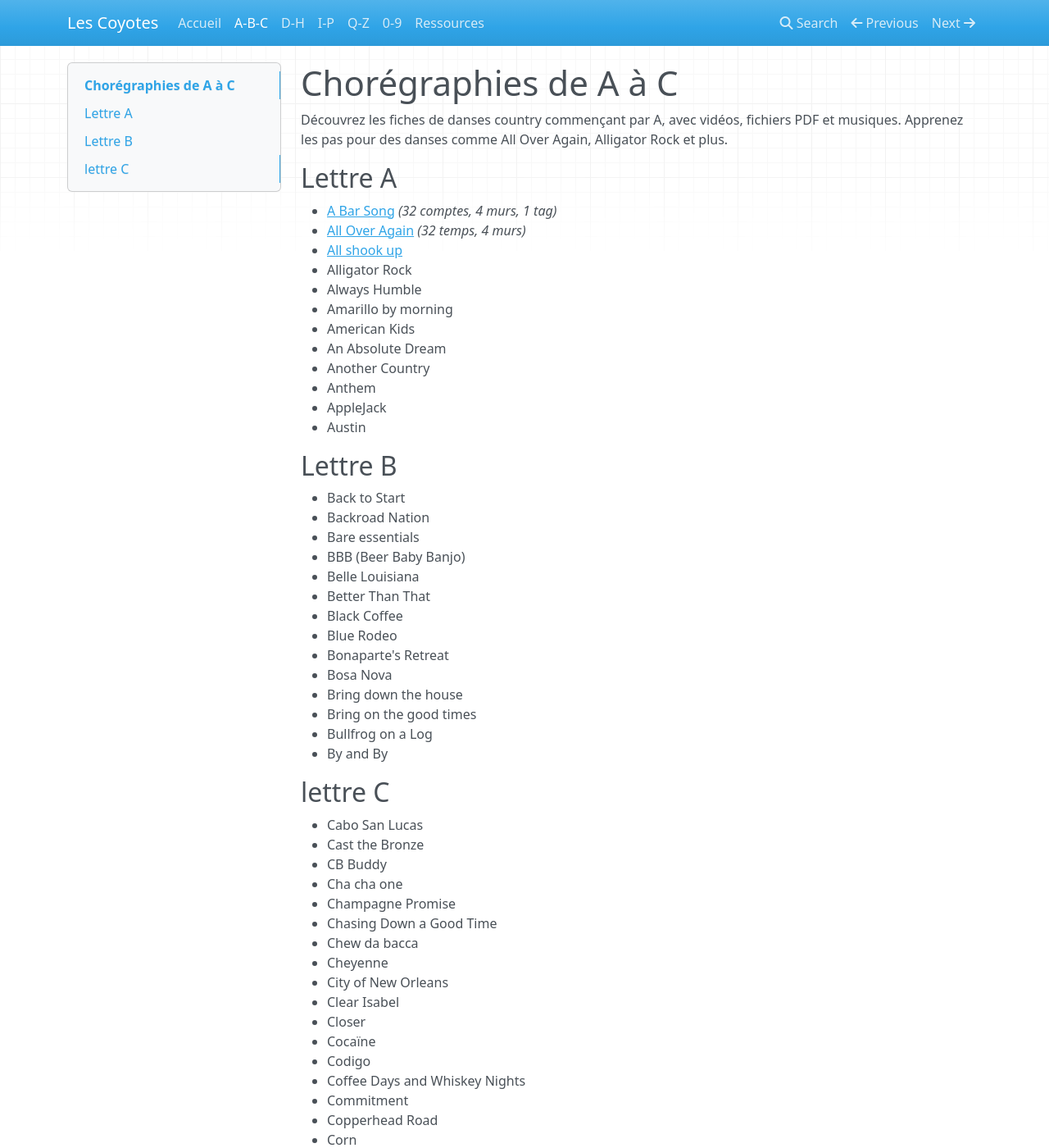
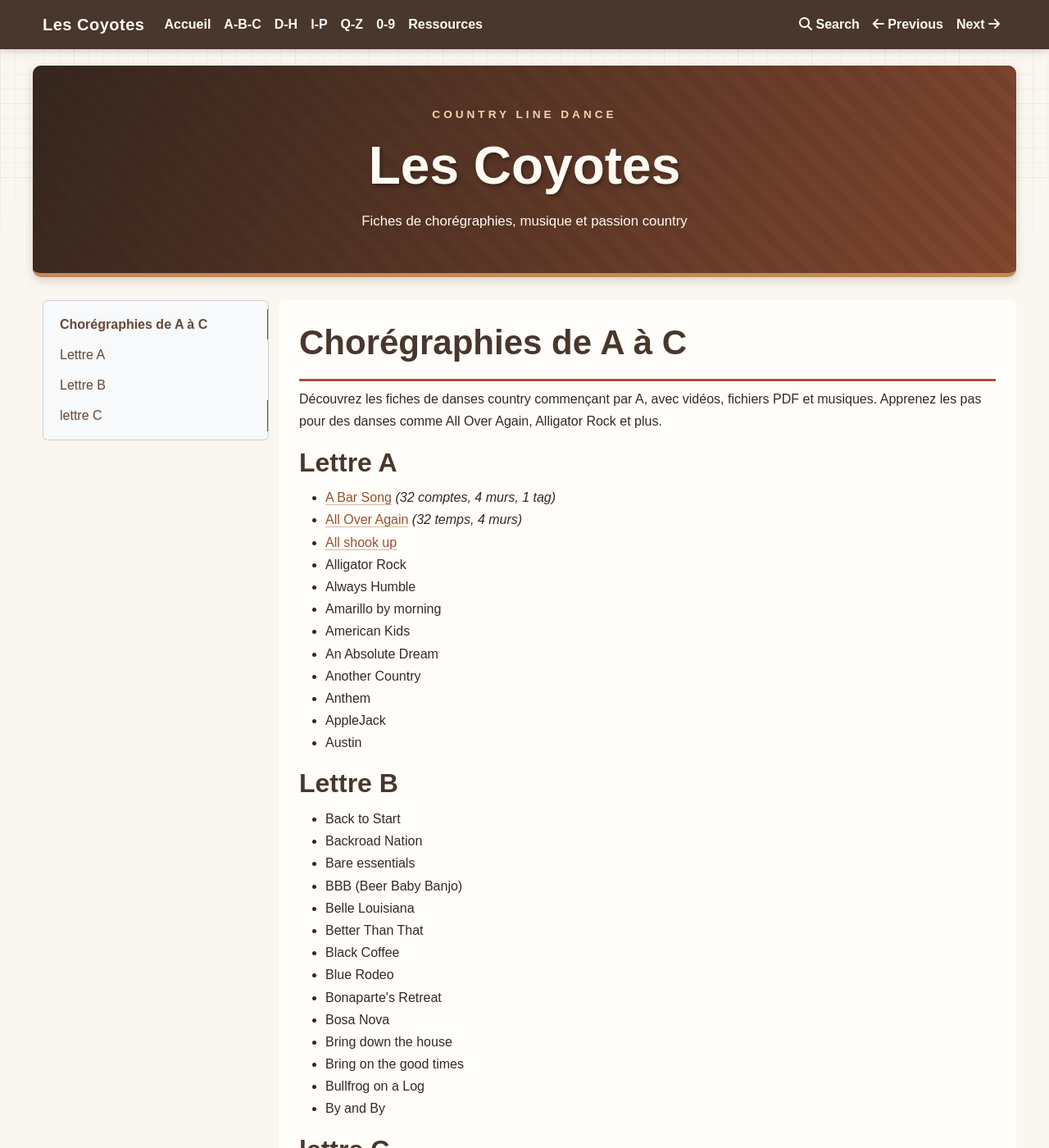
Before and after one commit to JCB59110/les-coyotes, an MkDocs documentation site: the page built from docs/A-B-C/index.md, in a window 1280 px wide and 1400 px high. Shown: the whole window at 82% size. Built offline with MkDocs 1.6.1, drawn with Linux system fonts in a browser that asks for light colours; nearby versions of some CDN libraries; some of the changed text lies outside the part shown.

Commit message:
Ajout des icones pour les mobiles

```diff
--- a/docs/extra.css
+++ b/docs/extra.css
@@ -0,0 +1,367 @@
+
+/* ===== LES COYOTES : STYLE GÉNÉRAL ===== */
+
+:root {
+  --coyote-cream: #faf7f0;
+  --coyote-brown: #49372d;
+  --coyote-terracotta: #a65335;
+  --coyote-sand: #e8dcc9;
+  --coyote-text: #302a26;
+}
+
+/* Fond et texte */
+
+body {
+  background-color: var(--coyote-cream);
+  color: var(--coyote-text);
+  font-family: Arial, Helvetica, sans-serif;
+  line-height: 1.7;
+}
+
+/* Bandeau supérieur */
+
+.navbar {
+  background-color: var(--coyote-brown) !important;
+  border: none;
+}
+
+.navbar-brand,
+.navbar-nav > li > a {
+  color: #fffaf2 !important;
+}
+
+.navbar-brand {
+  font-weight: bold;
+  letter-spacing: 0.5px;
+}
+
+.navbar-nav > li > a:hover,
+.navbar-nav > li > a:focus {
+  background-color: var(--coyote-terracotta) !important;
+}
+
+/* Titres */
+
+h1,
+h2,
+h3,
+h4 {
+  color: var(--coyote-brown);
+  font-weight: 700;
+  line-height: 1.3;
+}
+
+h1 {
+  border-bottom: 3px solid var(--coyote-terracotta);
+  padding-bottom: 0.4em;
+}
+
+/* Liens */
+
+a {
+  color: var(--coyote-terracotta);
+}
+
+a:hover,
+a:focus {
+  color: var(--coyote-brown);
+}
+
+/* Zone de contenu */
+
+.container {
+  max-width: 1200px;
+}
+
+.col-md-9 {
+  background-color: #fffdf9;
+  padding: 25px;
+  border-radius: 8px;
+}
+
+/* Tableaux */
+
+table {
+  background-color: #fffdf9;
+}
+
+table th {
+  background-color: var(--coyote-sand);
+  color: var(--coyote-brown);
+}
+
+table th,
+table td {
+  padding: 9px;
+}
+
+/* Pied de page : apparence */
+
+footer {
+  margin-top: 35px;
+  padding: 22px 15px;
+  background-color: var(--coyote-brown);
+  color: #fffaf2;
+  text-align: center;
+}
+
+footer a {
+  color: #f4d6b9;
+}
+
+footer a:hover,
+footer a:focus {
+  color: white;
+}
+
+/* Bouton de partage */
+
+#share-button {
+  display: inline-block;
+  margin-top: 12px;
+  padding: 11px 18px;
+  border: 0;
+  border-radius: 5px;
+  background-color: var(--coyote-terracotta);
+  color: white;
+  font-size: 1em;
+  font-weight: bold;
+  cursor: pointer;
+}
+
+#share-button:hover,
+#share-button:focus {
+  background-color: var(--coyote-brown);
+}
+
+#share-feedback {
+  color: #315d39;
+  font-weight: bold;
+}
+
+/* Affichage sur téléphone */
+
+@media (max-width: 767px) {
+  .col-md-9 {
+    padding: 15px;
+  }
+
+  h1 {
+    font-size: 1.8em;
+  }
+}
+
+
+/* ===== BANNIÈRE COUNTRY DES COYOTES ===== */
+
+.country-banner {
+  position: relative;
+  overflow: hidden;
+  margin: 0 0 28px;
+  padding: 48px 24px;
+  border-radius: 10px;
+  text-align: center;
+  color: #fffaf2;
+  background:
+    linear-gradient(
+      115deg,
+      rgba(48, 35, 28, 0.94),
+      rgba(126, 67, 43, 0.78)
+    ),
+    repeating-linear-gradient(
+      45deg,
+      #8c573c 0,
+      #8c573c 12px,
+      #75442f 12px,
+      #75442f 24px
+    );
+  border-bottom: 5px solid #c28a55;
+  box-shadow: 0 4px 12px rgba(48, 35, 28, 0.18);
+}
+
+.country-banner-inner {
+  max-width: 900px;
+  margin: 0 auto;
+}
+
+.country-banner-kicker {
+  margin: 0 0 10px;
+  color: #f2d5b2;
+  font-size: 0.85em;
+  font-weight: bold;
+  letter-spacing: 4px;
+}
+
+.country-banner h1 {
+  margin: 0;
+  padding: 0;
+  border: none;
+  color: #fffaf2;
+  font-size: clamp(2.2em, 5vw, 4em);
+  text-shadow: 2px 3px 5px rgba(0, 0, 0, 0.35);
+}
+
+.country-banner-subtitle {
+  margin: 12px 0 0;
+  color: #fffaf2;
+  font-size: 1.05em;
+}
+
+/* ===== PIED DE PAGE ===== */
+
+.coyote-footer {
+  clear: both;
+  margin-top: 40px;
+  padding: 28px 16px;
+  background: #49372d;
+  color: #fffaf2;
+  text-align: center;
+  border-top: 4px solid #c28a55;
+}
+
+.coyote-footer p {
+  margin: 8px 0;
+}
+
+.coyote-footer a {
+  color: #f2d5b2;
+  text-decoration: underline;
+}
+
+.coyote-footer a:hover,
+.coyote-footer a:focus {
+  color: #ffffff;
+}
+
+.coyote-footer #share-button {
+  margin-top: 12px;
+}
+
+.coyote-footer #share-feedback[hidden] {
+  display: none;
+}
+
+@media (max-width: 767px) {
+  .country-banner {
+    padding: 32px 16px;
+    border-radius: 6px;
+  }
+
+  .country-banner-kicker {
+    letter-spacing: 2px;
+  }
+
+  .country-banner-subtitle {
+    font-size: 0.95em;
+  }
+}
+
+/* ===== MENU PRINCIPAL COUNTRY ===== */
+
+.navbar {
+  background: #49372d !important;
+  border: none !important;
+  box-shadow: 0 3px 8px rgba(48, 35, 28, 0.18);
+}
+
+.navbar .navbar-brand,
+.navbar .navbar-nav > li > a {
+  color: #fffaf2 !important;
+  font-weight: 600;
+}
+
+.navbar .navbar-brand:hover,
+.navbar .navbar-brand:focus,
+.navbar .navbar-nav > li > a:hover,
+.navbar .navbar-nav > li > a:focus {
+  color: #ffffff !important;
+  background: #a65335 !important;
+}
+
+/* Élément actif du menu */
+
+.navbar .navbar-nav > .active > a,
+.navbar .navbar-nav > .active > a:hover,
+.navbar .navbar-nav > .active > a:focus {
+  color: #ffffff !important;
+  background: #79513c !important;
+}
+
+/* Menu sur téléphone */
+
+.navbar .navbar-toggle {
+  border-color: #e8dcc9;
+}
+
+.navbar .navbar-toggle .icon-bar {
+  background-color: #fffaf2;
+}
+
+.navbar .navbar-toggle:hover,
+.navbar .navbar-toggle:focus {
+  background-color: #a65335;
+}
+
+/* ===== LIENS DU CONTENU ===== */
+
+.col-md-9 a,
+.col-md-9 a:visited {
+  color: #96502f;
+  text-decoration: underline;
+  text-decoration-color: #d8b69b;
+  text-underline-offset: 3px;
+}
+
+.col-md-9 a:hover,
+.col-md-9 a:focus {
+  color: #49372d;
+  text-decoration-color: #49372d;
+}
+
+/* Liens de navigation latérale */
+
+.bs-sidebar .nav > li > a {
+  color: #654938;
+}
+
+.bs-sidebar .nav > li > a:hover,
+.bs-sidebar .nav > li > a:focus {
+  color: #49372d;
+  background-color: #eee4d6;
+}
+
+.bs-sidebar .nav > .active > a,
+.bs-sidebar .nav > .active > a:hover {
+  color: #49372d;
+  border-left-color: #a65335;
+  font-weight: bold;
+}
+
+
+/* Forcer l'apparence native des balises details */
+details {
+  display: block !important;
+  border: none !important;
+  background: transparent !important;
+  box-shadow: none !important;
+  padding: 0 !important;
+  margin: 1em 0 !important;
+}
+
+/* Titre cliquable sans décoration */
+details > summary {
+  display: list-item !important;
+  border: none !important;
+  background: transparent !important;
+  box-shadow: none !important;
+  padding: 0 !important;
+  margin: 0 !important;
+  cursor: pointer;
+  font-weight: normal !important;
+}
+
+/* Contenu sans cadre ni fond */
+details > :not(summary) {
+  border: none !important;
+  box-shadow: none !important;
+}
--- a/mkdocs.yml
+++ b/mkdocs.yml
@@ -1,6 +1,7 @@
 
 site_name: Les Coyotes
 site_description: Fiches de chorégraphies country line dance
+site_url: https://jcb59110.github.io/les-coyotes/
 
 docs_dir: docs
 site_dir: site
@@ -12,6 +13,8 @@
 theme:
   name: mkdocs
   language: fr
+  custom_dir: overrides
+  favicon: favicon.jpg
 
 nav:
   - Accueil: index.md
@@ -21,3 +24,13 @@
   - Q-Z: Q-Z/index.md
   - 0-9: 0-9/index.md
   - Ressources: Ressources/index.md
+
+extra_css:
+  - extra.css
+
+plugins:
+  - search
+  - git-revision-date-localized:
+      locale: fr
+      type: date
+      fallback_to_build_date: false
--- /dev/null
+++ b/overrides/main.html
@@ -0,0 +1,87 @@
+
+{% extends "base.html" %}
+
+{% block extrahead %}
+  {{ super() }}
+  <meta name="referrer" content="strict-origin-when-cross-origin">
+  <meta name="theme-color" content="#49372d">
+  <link rel="apple-touch-icon" href="img/apple-touch-icon.png">
+  <link rel="manifest" href="site.webmanifest">
+{% endblock %}
+
+{% block content %}
+  <div class="country-banner" role="img" aria-label="Bannière country des Coyotes">
+    <div class="country-banner-inner">
+      <p class="country-banner-kicker">COUNTRY LINE DANCE</p>
+      <h1>Les Coyotes</h1>
+      <p class="country-banner-subtitle">Fiches de chorégraphies, musique et passion country</p>
+    </div>
+  </div>
+  {{ super() }}
+{% endblock %}
+
+{% block footer %}
+
+  {% if page.file.src_path == "index.md" %}
+    <p class="last-modified">
+      Dernière modification :
+      {{ page.meta.git_revision_date_localized or "" }}
+    </p>
+  {% endif %}
+
+  <footer class="coyote-footer">
+    <p id="coyote-copyright">© 2026 Les Coyotes</p>
+    <p>
+      <a href="{{ base_url }}/Mentions-legales.html">Mentions légales</a>
+    </p>
+
+    <button id="share-button" type="button">
+      Vous avez aimé cette fiche ? Partagez-la !
+    </button>
+    <p id="share-feedback" role="status" aria-live="polite" hidden>
+      Lien copié dans le presse-papiers !
+    </p>
+  </footer>
+
+  <script>
+    (function () {
+      var year = new Date().getFullYear();
+      var copyright = document.getElementById("coyote-copyright");
+
+      if (copyright) {
+        copyright.textContent = year > 2026
+          ? "© 2026–" + year + " Les Coyotes"
+          : "© 2026 Les Coyotes";
+      }
+
+      var button = document.getElementById("share-button");
+      var feedback = document.getElementById("share-feedback");
+
+      if (button && feedback) {
+        button.addEventListener("click", async function () {
+          var shareText = document.title + " - " + window.location.href;
+
+          try {
+            if (navigator.share) {
+              await navigator.share({
+                title: document.title,
+                text: "Découvrez cette fiche des Coyotes",
+                url: window.location.href
+              });
+            } else if (navigator.clipboard && navigator.clipboard.writeText) {
+              await navigator.clipboard.writeText(shareText);
+              feedback.hidden = false;
+              feedback.textContent = "Lien copié dans le presse-papiers !";
+            } else {
+              window.prompt("Copiez ce lien pour le partager :", shareText);
+            }
+          } catch (error) {
+            if (error.name !== "AbortError") {
+              window.prompt("Copiez ce lien pour le partager :", shareText);
+            }
+          }
+        });
+      }
+    })();
+  </script>
+{% endblock %}
```
Also changed, not shown: docs/index.md (+24 -12 lines), docs/img/apple-touch-icon.png (added), docs/img/favicon.ico (added), docs/img/icon-192.png (added), docs/img/icon-512.png (added), docs/site.webmanifest (added).
